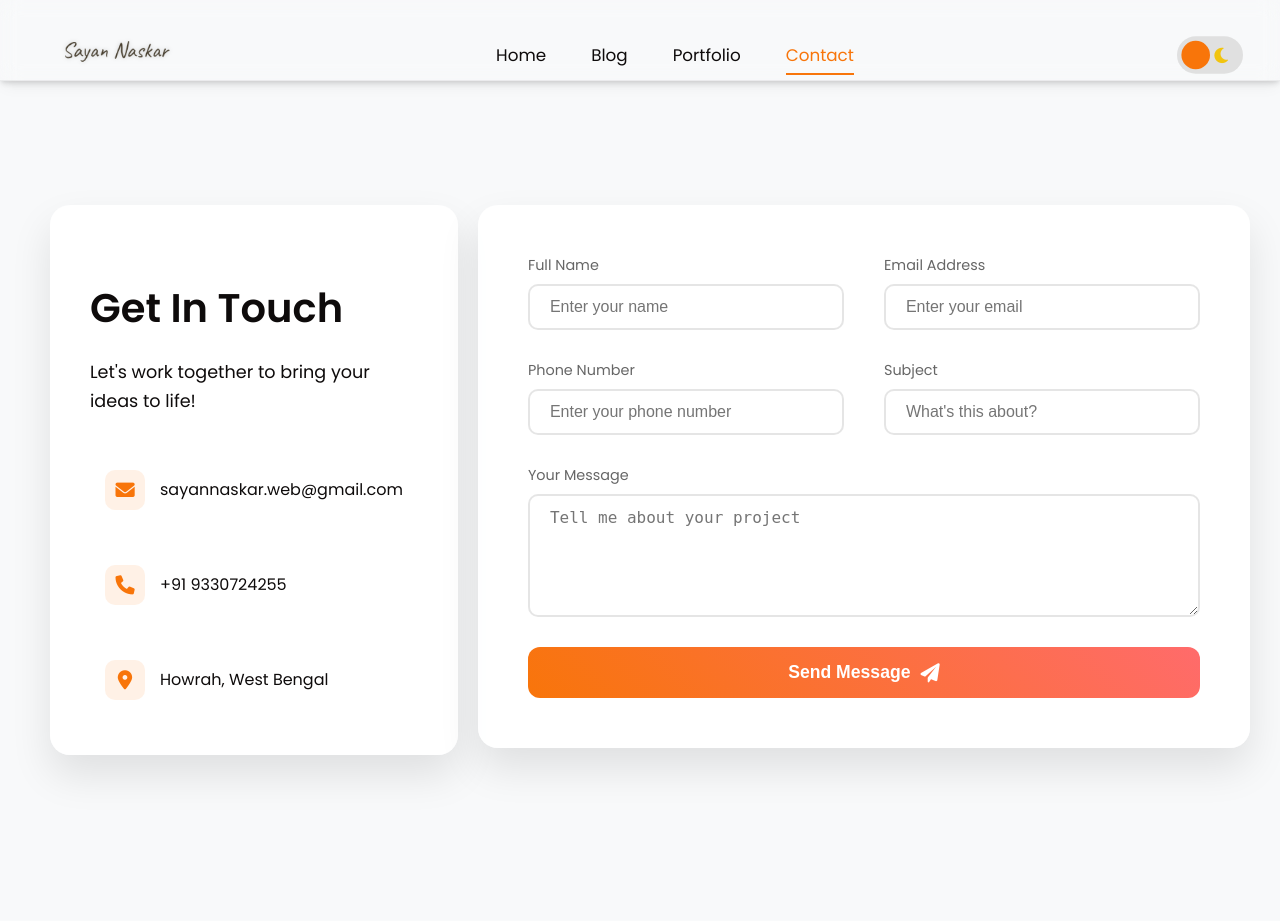
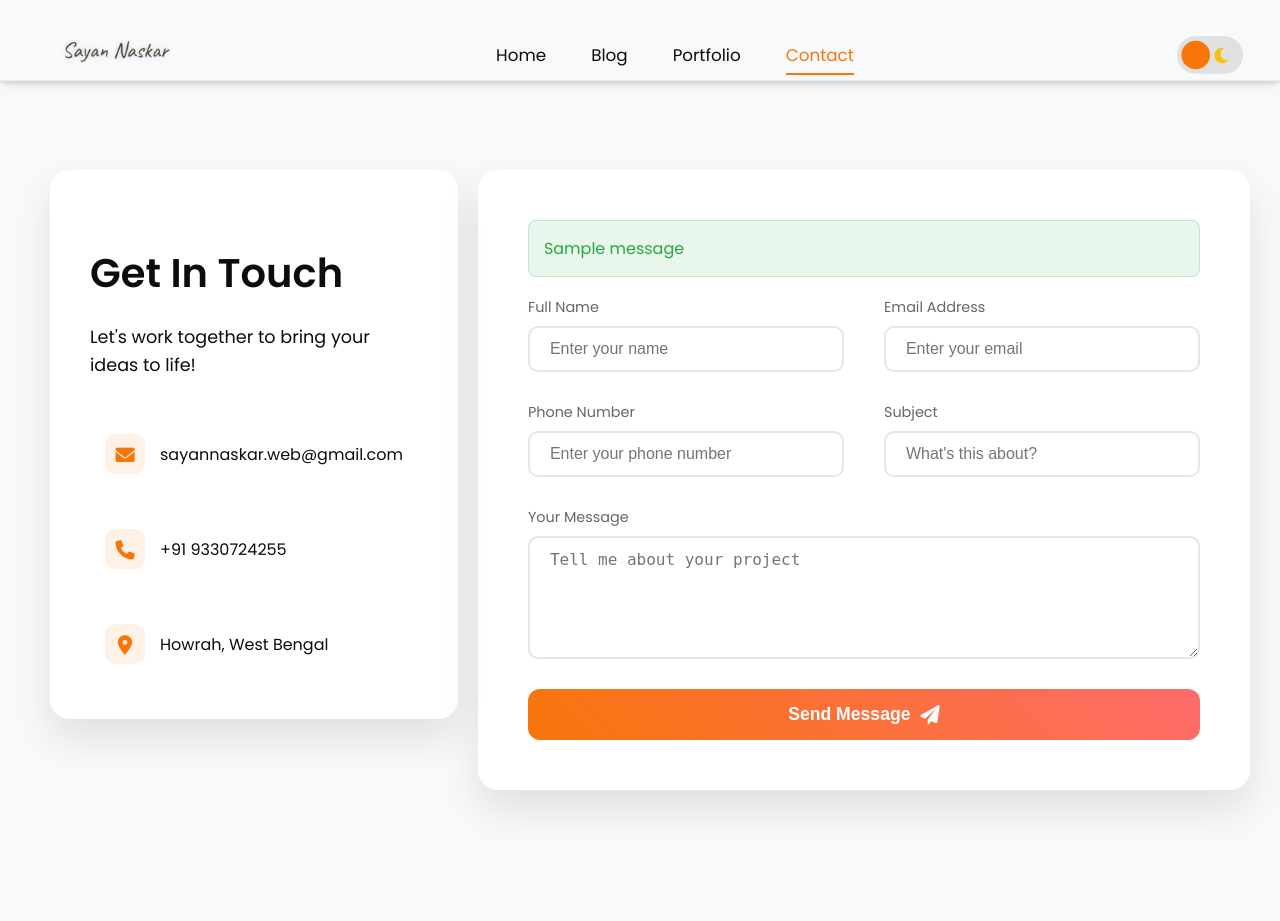
Before and after one commit to Naskar-Sayan/portfolio, a Flask app: page /contact in a window 1280 px wide. Shown: the top 921 px of the page. Run offline with Flask 3, Linux system fonts and the light colour scheme; one stand-in notice (Sample message) is shown.

Commit message:
contact form backend created

```diff
--- a/app.py
+++ b/app.py
@@ -1,6 +1,28 @@
-from flask import Flask, render_template, request, redirect, url_for, send_file
+from flask import Flask, render_template, request, redirect, url_for, flash, session
+import smtplib
+from email.mime.text import MIMEText
+from email.mime.multipart import MIMEMultipart
+import os
+from dotenv import load_dotenv
+from flask_limiter import Limiter
+from flask_limiter.util import get_remote_address
+
+load_dotenv()
 
 app = Flask(__name__)
+app.secret_key = os.environ.get('SECRET_KEY')
+
+# Email configuration
+SMTP_SERVER = "smtp.gmail.com"
+SMTP_PORT = 587
+SMTP_USERNAME = os.environ.get('EMAIL_USERNAME')
+SMTP_PASSWORD = os.environ.get('EMAIL_PASSWORD')
+
+limiter = Limiter(
+    app=app,
+    key_func=get_remote_address,
+    default_limits=["200 per day", "50 per hour"]
+)
 
 @app.route('/')
 def home():
@@ -45,15 +67,76 @@ def blog_post(slug):
 
 @app.route('/contact')
 def contact():
-    return render_template('contact.html', active_page='contact')
+    return render_template('contact.html',
+        active_page='contact',
+        form_data=session.get('form_data', {}))
 
 @app.route('/submit', methods=['POST'])
+@limiter.limit("5 per minute")
 def submit():
-    name = request.form.get('name')
-    email = request.form.get('email')
-    message = request.form.get('message')
-    print(f"Name: {name}, Email: {email}, Message: {message}")
-    return redirect(url_for('home'))
+    # Store form data in session
+    session['form_data'] = {
+        'name': request.form.get('name', '').strip(),
+        'email': request.form.get('email', '').strip(),
+        'phone': request.form.get('phone', '').strip(),
+        'subject': request.form.get('subject', '').strip(),
+        'message': request.form.get('message', '').strip(),
+    }
+
+    try:
+        # Get form data from session
+        form_data = session['form_data']
+
+        # Basic validation - only check if fields are not empty
+        if not all([form_data['name'], form_data['email'], form_data['subject'], form_data['message']]):
+            flash('Please fill in all required fields.', 'error')
+            return redirect(url_for('contact'))
+
+        # Create email content
+        msg = MIMEMultipart()
+        msg['From'] = SMTP_USERNAME
+        msg['To'] = SMTP_USERNAME  # Sending to yourself
+        msg['Subject'] = f"New Contact Form Submission: {form_data['subject']}"
+
+        # Email body
+        body = f"""
+        New Contact Form Submission
+
+        ━━━━━━━━━━━━━━━━━━━━━━━━━
+
+        👤 Sender Details:
+           Name: {form_data['name']}
+           Email: {form_data['email']}
+           Phone: {form_data['phone']}
+
+        📝 Message Details:
+           Subject: {form_data['subject']}
+
+        📨 Message:
+        {form_data['message']}
+
+        ━━━━━━━━━━━━━━━━━━━━━━━━━
+
+        This message was sent from your portfolio website contact form.
+        """
+
+        msg.attach(MIMEText(body, 'plain'))
+
+        # Send email
+        with smtplib.SMTP(SMTP_SERVER, SMTP_PORT) as server:
+            server.starttls()  # Enable TLS
+            server.login(SMTP_USERNAME, SMTP_PASSWORD)
+            server.send_message(msg)
+
+        # Clear form data from session on success
+        session.pop('form_data', None)
+        flash('Thanks for reaching out! I will get back to you within 24 hours.', 'success')
+        return redirect(url_for('contact'))
+
+    except Exception as e:
+        print(f"Error sending email: {str(e)}")
+        flash('Oops! Something went wrong. Please try again or email me directly at sayannaskar.web@gmail.com', 'error')
+        return redirect(url_for('contact'))
 
 @app.route('/portfolio')
 def portfolio():
--- a/static/css/contact.css
+++ b/static/css/contact.css
@@ -285,3 +285,34 @@
 .hire-button-icon {
     display: none;
 }
+
+/* Alert Messages */
+.alert {
+    padding: 15px;
+    margin-bottom: 20px;
+    border-radius: 8px;
+    animation: slideDown 0.3s ease-out;
+}
+
+.alert-success {
+    background: var(--success-bg, rgba(40, 167, 69, 0.1));
+    border: 1px solid var(--success-border, rgba(40, 167, 69, 0.2));
+    color: var(--success-text, #28a745);
+}
+
+.alert-error {
+    background: var(--error-bg, rgba(220, 53, 69, 0.1));
+    border: 1px solid var(--error-border, rgba(220, 53, 69, 0.2));
+    color: var(--error-text, #dc3545);
+}
+
+@keyframes slideDown {
+    from {
+        transform: translateY(-20px);
+        opacity: 0;
+    }
+    to {
+        transform: translateY(0);
+        opacity: 1;
+    }
+}
--- a/templates/contact.html
+++ b/templates/contact.html
@@ -109,7 +109,16 @@
         </div>
 
         <div class="contact-form-wrapper">
-            <form class="contact-form" id="contact-form">
+            <form action="{{ url_for('submit') }}" method="POST" class="contact-form">
+                {% with messages = get_flashed_messages(with_categories=true) %}
+                    {% if messages %}
+                        {% for category, message in messages %}
+                            <div class="alert alert-{{ category }}">
+                                {{ message }}
+                            </div>
+                        {% endfor %}
+                    {% endif %}
+                {% endwith %}
                 <div class="form-row">
                     <div class="form-group">
                         <label for="name">Full Name</label>
```
Also changed, not shown: 1 other file.
